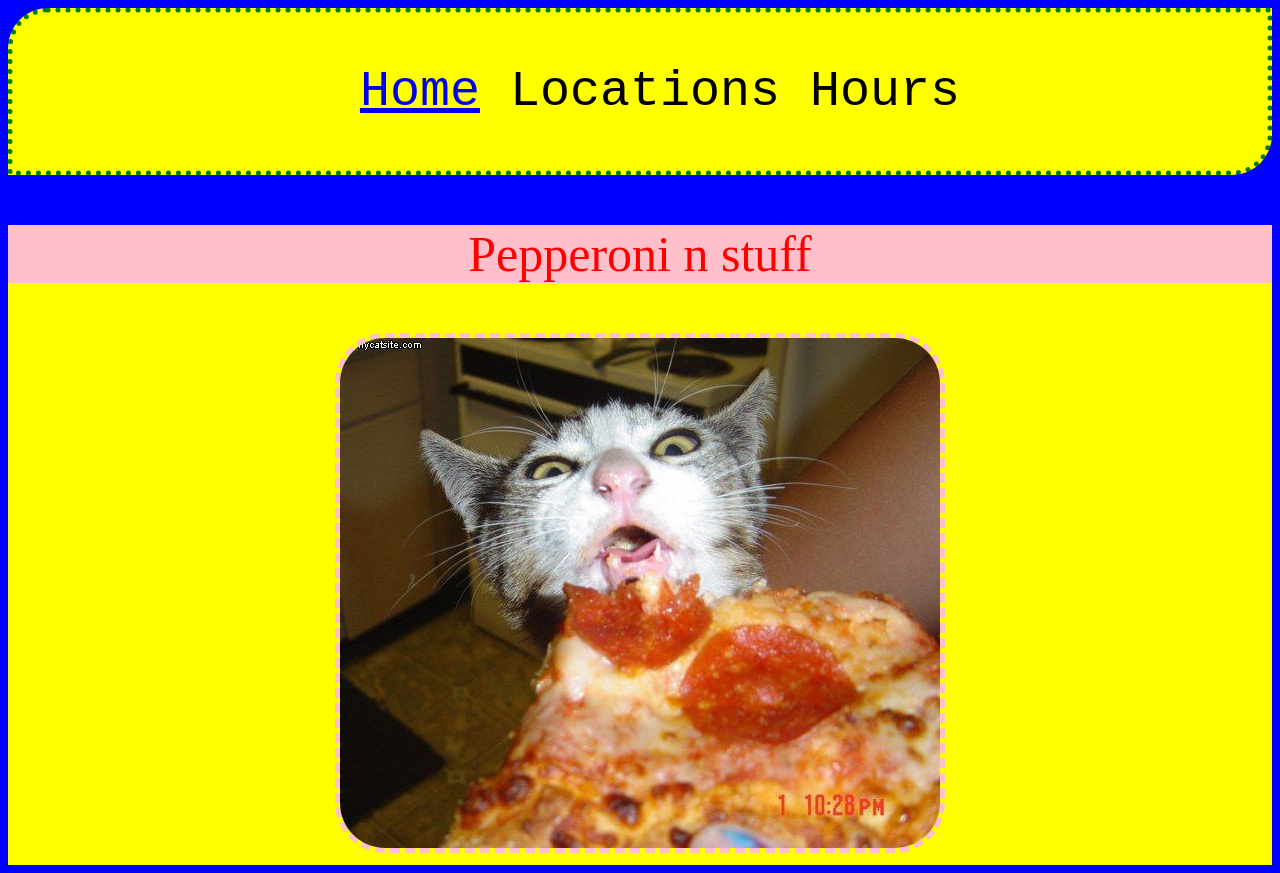
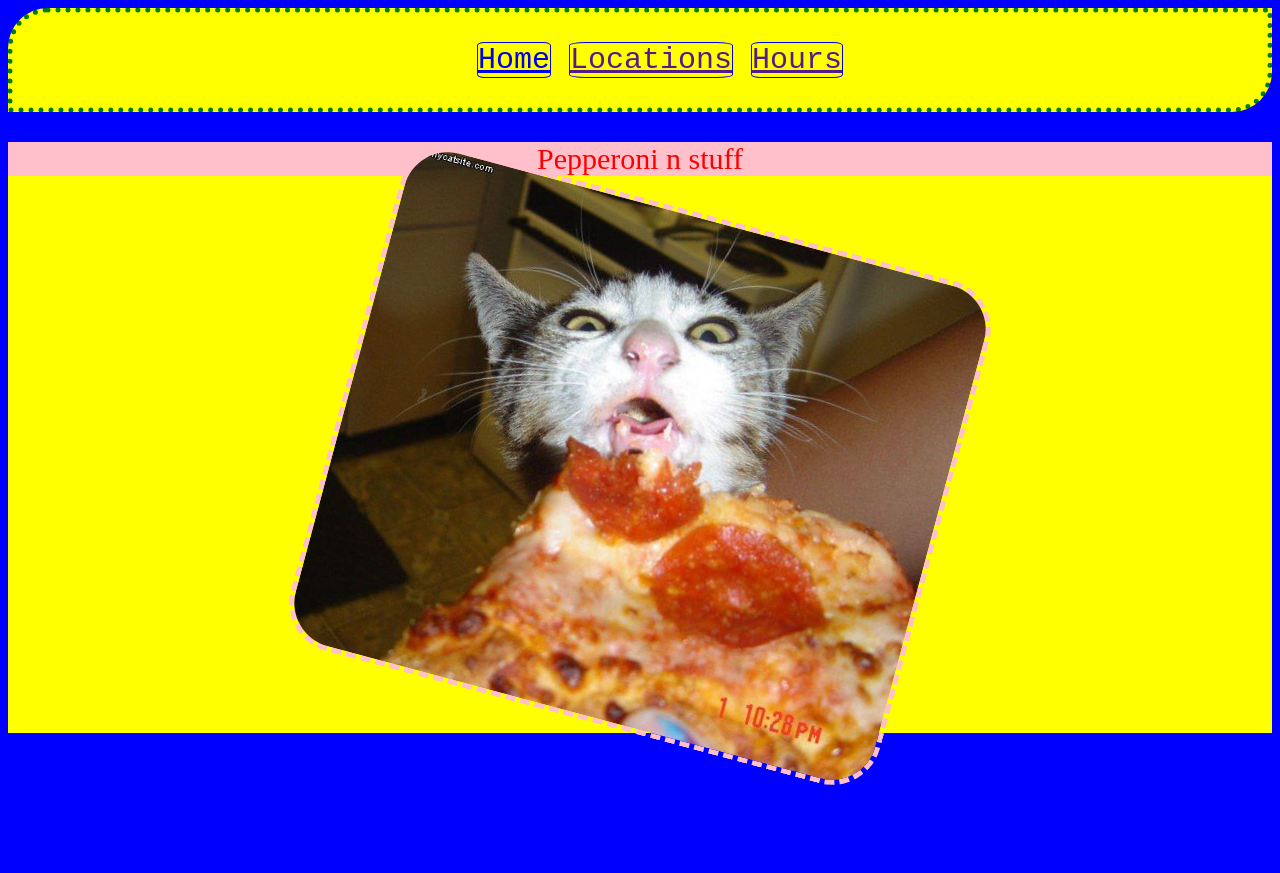
Before and after one commit to cortneymeg/july-2016, a plain HTML site: page pizza/pages/menu.html in a window 1280 px wide. After the commit the page ends 800 px from the top, so only its background shows below. Drawn offline with Linux system fonts and the light colour scheme.

Commit message:
CSS transition, external style sheets, and pseudo selectors

```diff
--- /dev/null
+++ b/pizza/css/border.css
@@ -0,0 +1,10 @@
+.dotted-border {
+  border: 5px dotted green;
+  border-top-left-radius: 40px;
+  border-bottom-right-radius: 40px;
+}
+
+.dashed-border {
+  border: 5px dashed pink;
+  border-radius: 50px;
+}
--- a/pizza/css/styles.css
+++ b/pizza/css/styles.css
@@ -0,0 +1,55 @@
+/*
+CSS needs 3 things:
+1. selector (div, p, a)
+2. property to change (height, color, width)
+3. value to change it to (80%, 20px, blue)
+*/
+div {
+  background-color: yellow;
+  font-size: 30px;
+}
+
+body {
+  background-color: blue;
+}
+
+ul {
+list-style-type: none;
+}
+
+li {
+display: inline;
+}
+
+p {
+  color: blue;
+}
+
+a {
+  border: 1px solid blue;
+  border-radius: 10%;
+  transition: font-size 1s, color 2ms, transform 5001ms;
+
+}
+
+/* css pseudo selectors */
+a:hover {
+    background-color: rgba(21, 212, 4, 0.4);
+    text-decoration: none;
+    font-size: 40px;
+    color: red;
+    transform: rotate(3600deg);
+}
+
+#navbar {
+  font-family: monospace;
+}
+
+/* <div class="text-center"> */
+.text-center {
+  text-align: center;
+}
+
+img {
+  transform: rotate(15deg);
+}
--- a/pizza/pages/menu.html
+++ b/pizza/pages/menu.html
@@ -4,55 +4,10 @@
   <meta charset="UTF-8">
   <title>Men-yoo</title>
   <!-- this is html comment -->
-  <style>
-    /*
-    CSS needs 3 things:
-    1. selector (div, p, a)
-    2. property to change (height, color, width)
-    3. value to change it to (80%, 20px, blue)
-    */
-    div {
-      background-color: yellow;
-      font-size: 50px;
-    }
 
-    body {
-      background-color: blue;
-    }
+  <link rel="stylesheet" href="../css/styles.css">
 
-    ul {
-    list-style-type: none;
-    }
-
-    li {
-    display: inline;
-    }
-
-    p {
-      color: blue;
-    }
-
-    #navbar {
-      font-family: monospace;
-    }
-
-    /* <div class="text-center"> */
-    .text-center {
-      text-align: center;
-    }
-
-    .dotted-border {
-      border: 5px dotted green;
-      border-top-left-radius: 40px;
-      border-bottom-right-radius: 40px;
-    }
-
-    .dashed-border {
-      border: 5px dashed pink;
-      border-radius: 50px;
-    }
-
-  </style>
+  <link rel="stylesheet" href="../css/border.css">
 
 </head>
 <body>
@@ -60,8 +15,8 @@
   <div id="navbar" class="text-center dotted-border">
     <ul>
       <li><a href="../index.html">Home</a></li>
-      <li>Locations</li>
-      <li>Hours</li>
+      <li><a href="">Locations</a></li>
+      <li><a href="">Hours</a></li>
     </ul>
   </div>
 
```
